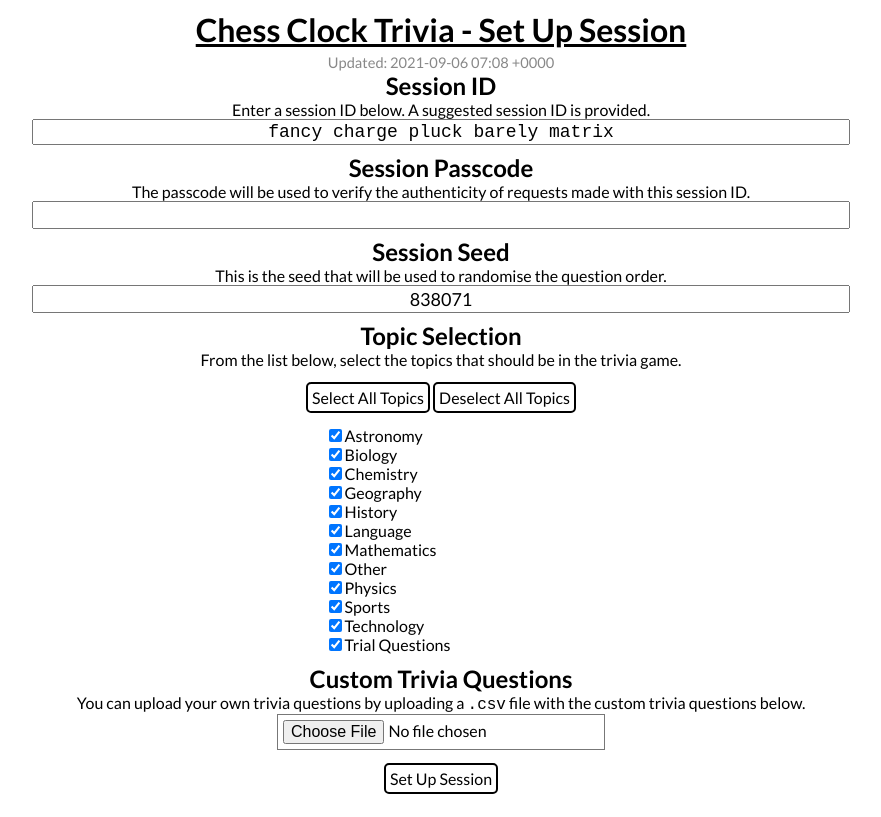
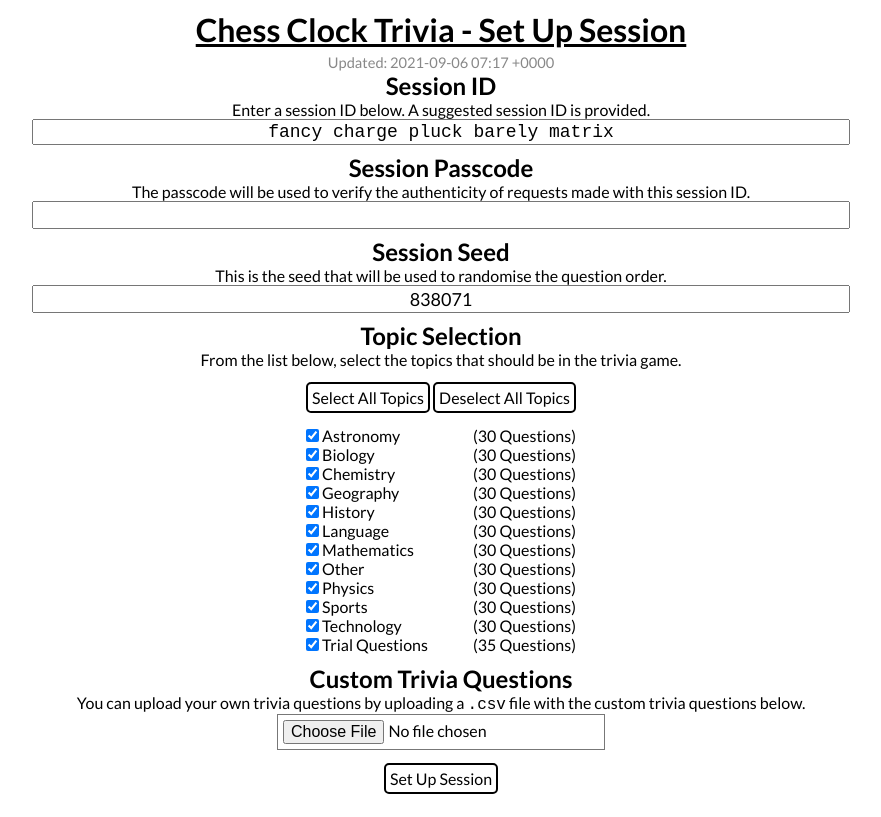
Before and after one commit to PhotonicGluon/Chess-Clock-Trivia, a Flask app: page /set-up in a window 1280 px wide. Shown: the whole page, without its empty margins (199-1080 px from the left). Run offline with Flask 2, Linux system fonts and the light colour scheme; style sheets or scripts are compiled from the project's sources.

Commit message:
Show Each Topic's Question Count on Setup Page
Also made the topic selection area slightly larger to show the entirety of the question count.

```diff
--- a/Things to be Done.txt
+++ b/Things to be Done.txt
@@ -6,11 +6,10 @@ Todo:
         - Recent changes warrant a new set of instructions on how to operate
         - Add instructions on how to format the file which contains the custom trivia questions
             - Headers (Topic, Question, Answer) must be present
-    - Show each topic's question count
     - Add "reset progress" button on the Questioner page
 
 Fixme:
     - Add unittests
     - Check that the code on ALL the pages works with the new "set up session" page
-    - Check that the topic selection code works on ALL pages
+    - Check that the topic selection code (and topic count code) works on ALL pages
     - Check that the custom trivia questions code works on ALL pages
--- a/data/last-updated-timestamp.txt
+++ b/data/last-updated-timestamp.txt
@@ -1 +1 @@
-1630912131
+1630912667
--- a/main.py
+++ b/main.py
@@ -11,6 +11,7 @@ Description: Main flask app file.
 
 # IMPORTS
 import os
+from collections import defaultdict
 from csv import DictReader, Error
 from datetime import datetime, timedelta
 from io import StringIO
@@ -42,7 +43,6 @@ timezone = strftime(" %z", gmtime())  # Note that there is a space before this
 with open(TRIVIA_QUESTIONS_FILE, "r") as f:
     csvReader = DictReader(f)
     questions = [line for line in csvReader]
-    topics = sorted(list(set([question["Topic"] for question in questions])))  # Only keep distinct topics
 
 # Get the list of seed words from the `SEED_WORDS_FILE`
 with open(SEED_WORDS_FILE, "r") as f:
@@ -60,6 +60,12 @@ with open(CREDITS_FILE, "r") as f:
 with open(LAST_UPDATED_TIMESTAMP_FILE, "r") as f:
     lastUpdatedTimestamp = int(f.read())
     lastUpdated = datetime.fromtimestamp(lastUpdatedTimestamp).strftime("%Y-%m-%d %H:%M") + timezone
+
+# Count the number of questions attached to each topic
+topicCount = defaultdict(int)
+
+for question in questions:
+    topicCount[question["Topic"]] += 1
 
 # Set up the app instance with rate limiting capabilities
 app = Flask(__name__)
@@ -104,7 +110,7 @@ def main_page():
 @app.route("/set-up")
 @limiter.limit("3/second")
 def set_up():
-    return render_template("set_up_session.html", last_updated=lastUpdated, topics=topics)
+    return render_template("set_up_session.html", last_updated=lastUpdated, topic_count=topicCount)
 
 
 @app.route("/questioner")
@@ -221,8 +227,8 @@ def set_up_session():
                               "msg": f"Not all required headers present in custom trivia questions file."})
 
             # If all headers present, simply create a custom questions list and add the rows there
-            for question in custom_qns_reader:
-                custom_qns.append(question)
+            for custom_question in custom_qns_reader:
+                custom_qns.append(custom_question)
 
         except Error:  # An error occurred when reading the CSV file
             return dumps({"outcome": "error",
@@ -233,9 +239,9 @@ def set_up_session():
         # Get only the selected topics' questions
         questions_copy = custom_qns  # Include the custom questions already
 
-        for question in questions:
+        for final_question in questions:
             if question["Topic"] in session_topics:
-                questions_copy.append(question)
+                questions_copy.append(final_question)
 
         # Initialise the random number generator with the session seed
         random_generator = Random(data["session_seed"])
--- a/templates/set_up_session.html
+++ b/templates/set_up_session.html
@@ -31,12 +31,15 @@
             <span>From the list below, select the topics that should be in the trivia game.</span><br><br>
             <a class="button" id="select-all-topics">Select All Topics</a>
             <a class="button" id="deselect-all-topics">Deselect All Topics</a><br><br>
-            <div style="text-align: left; width: 50%">
-                {% for topic in topics %}
+            <div style="text-align: left; width: 60%">
+                {% for topic, count in topic_count.items() %}
                     <div style="width: 50%; margin: 0 auto;">
                         <input type="checkbox" value="{{ topic }}" name="topic-selector" id="topic-selector-{{ topic }}"
                                checked>
-                        <label for="topic-selector-{{ topic }}">{{ topic }}</label>
+                        <label for="topic-selector-{{ topic }}">
+                            <span>{{ topic }}</span>
+                            <span style="float:right">({{ count }} Questions)</span>
+                        </label>
                     </div>
                 {% endfor %}
             </div>
```
